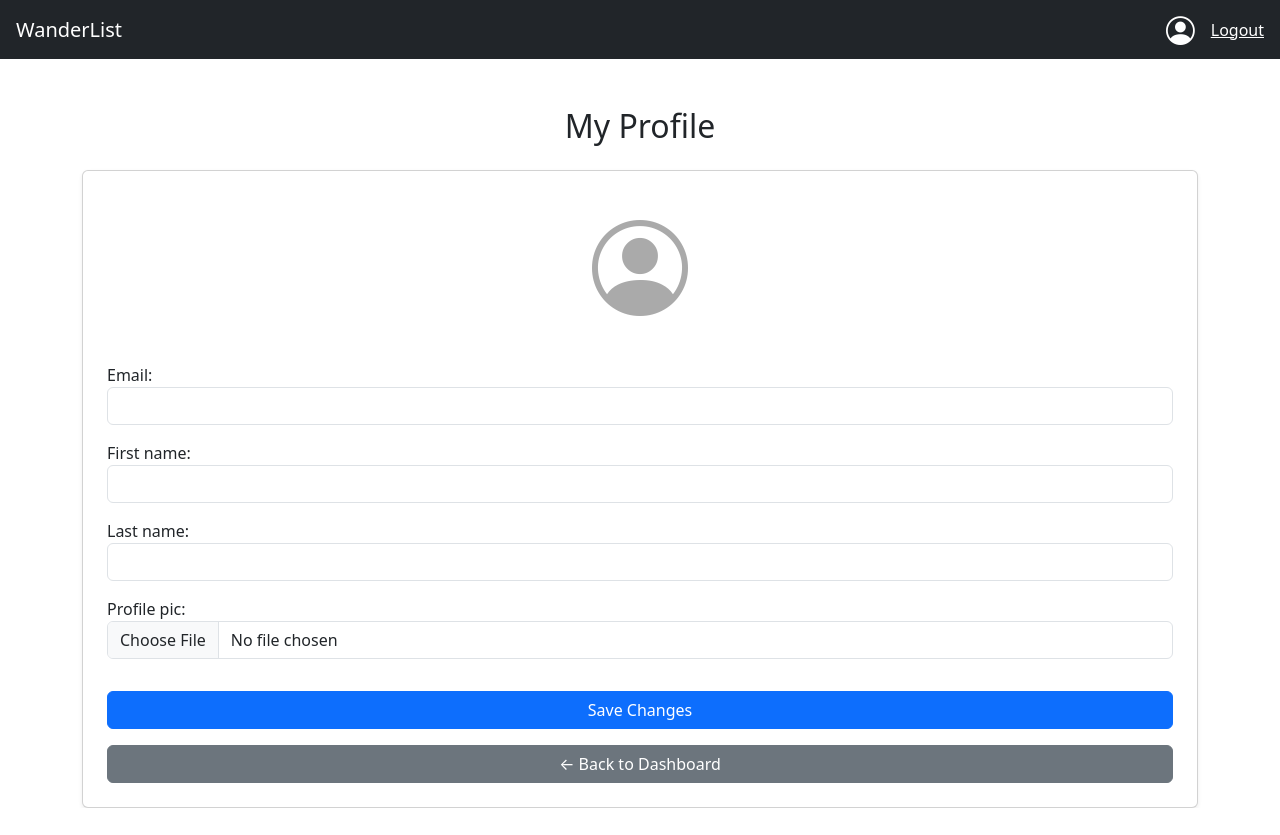
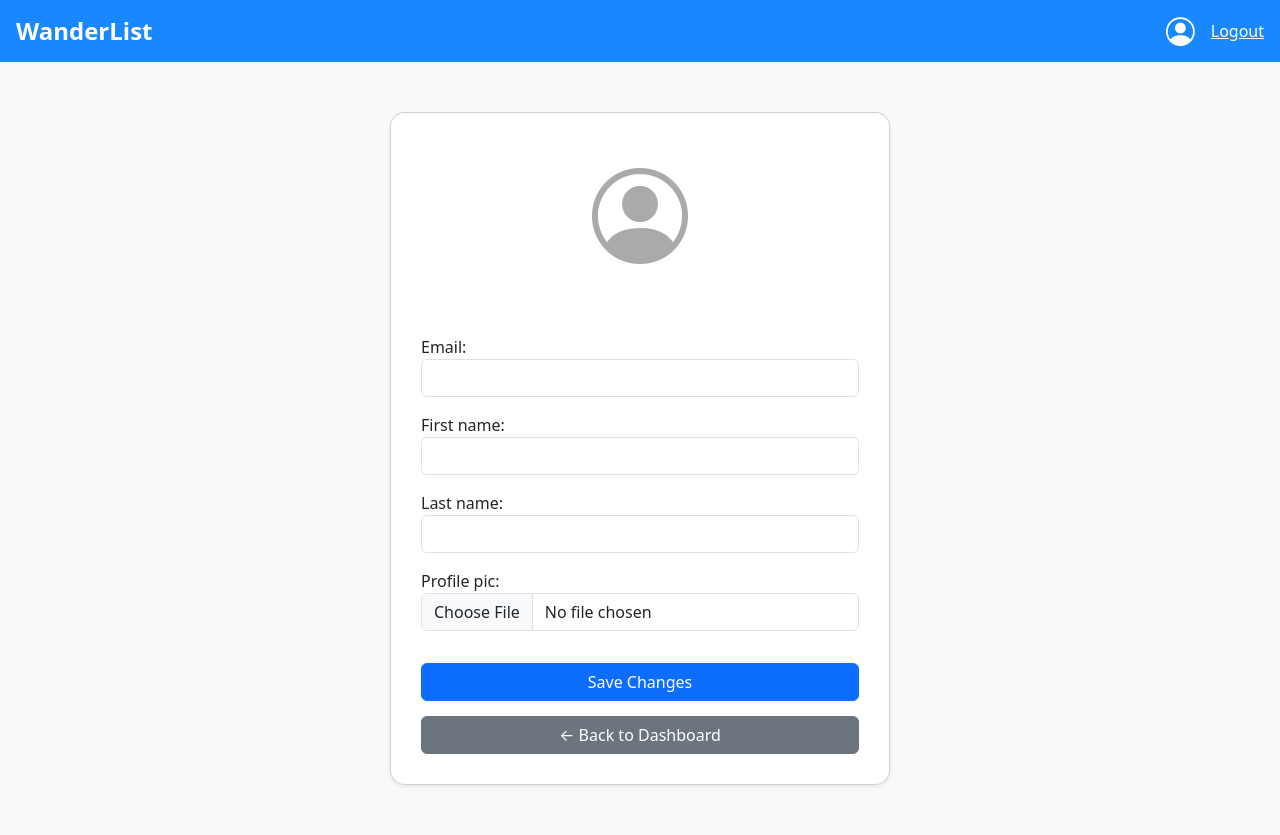
Before and after one commit to Dreee03/csit327-g2-WanderList, a Django app: template templates/profile.html in a window 1280 px wide. Before the commit the page ends 808 px from the top, so only its background shows below. Run offline with Django 4.2, Linux system fonts and the light colour scheme; the template is opened without the code that fills it: values that come from a table or form of the project are taken from there, others are empty; parts of the project's set-up code (start-up, migrations or seed data) failed here and were passed over.

Commit message:
Add profile picture to dashboard navbar and update profile UI

```diff
--- a/dashboard/views.py
+++ b/dashboard/views.py
@@ -11,8 +11,12 @@ def dashboard_view(request):
     username = request.session.get('logged_in_username', 'User')
     user_obj = SupabaseUser(username=username, is_authenticated=True)
 
+    # Retrieve or create profile record so the navbar can display the profile picture
+    profile, _ = UserProfile.objects.get_or_create(username=username)
+
     context = {
         'user': user_obj,
+        'profile': profile,  # include profile in context
     }
     return render(request, 'dashboard.html', context)
 
--- a/templates/profile.html
+++ b/templates/profile.html
@@ -6,14 +6,48 @@
   <title>User Profile - WanderList</title>
   <link rel="stylesheet" href="https://cdn.jsdelivr.net/npm/bootstrap@5.3.0/dist/css/bootstrap.min.css">
   <link rel="stylesheet" href="https://cdn.jsdelivr.net/npm/bootstrap-icons@1.10.5/font/bootstrap-icons.css">
+  <style>
+    body {
+      background-color: #f8f9fa;
+    }
+    .card {
+      max-width: 500px;
+      margin: 50px auto;
+      border-radius: 15px;
+      padding: 30px;
+    }
+    .profile-img {
+      width: 140px;
+      height: 140px;
+      object-fit: cover;
+      border-radius: 50%;
+      border: 3px solid #0d6efd;
+    }
+    .navbar {
+      background-color: #1988ff !important; /* restored to match original dashboard color */
+    }
+    .navbar-brand {
+      font-weight: bold;
+      font-size: 1.5rem;
+    }
+    h3 {
+      font-weight: 600;
+    }
+    form button {
+      font-weight: 500;
+    }
+    .btn-secondary {
+      margin-top: 15px;
+    }
+  </style>
 </head>
 <body>
-  <nav class="navbar navbar-expand-lg navbar-dark bg-dark px-3">
+  <nav class="navbar navbar-expand-lg navbar-dark px-3">
     <a class="navbar-brand" href="{% url 'dashboard' %}">WanderList</a>
     <div class="ms-auto d-flex align-items-center">
       <a href="{% url 'profile' %}" class="text-white mx-3" title="Profile">
         {% if profile.profile_pic %}
-          <img src="{{ profile.profile_pic.url }}" alt="Profile" class="rounded-circle" width="40" height="40">
+          <img src="{{ profile.profile_pic.url }}" alt="Profile" class="rounded-circle" width="45" height="45" style="object-fit: cover;">
         {% else %}
           <i class="bi bi-person-circle" style="font-size: 1.8rem;"></i>
         {% endif %}
@@ -22,17 +56,17 @@
     </div>
   </nav>
 
-  <div class="container mt-5">
-    <h2 class="text-center mb-4">My Profile</h2>
-
-    <div class="card shadow-sm p-4">
+  <div class="container">
+    <div class="card shadow-sm">
       <div class="text-center mb-4">
         {% if profile.profile_pic %}
-          <img src="{{ profile.profile_pic.url }}" alt="Profile Picture" class="rounded-circle" width="120" height="120">
+          <img src="{{ profile.profile_pic.url }}" alt="Profile Picture" class="profile-img">
         {% else %}
           <i class="bi bi-person-circle" style="font-size: 6rem; color: #aaa;"></i>
         {% endif %}
       </div>
+
+      <h3 class="text-center mb-4">{{ user.username }}</h3>
 
       <form method="POST" enctype="multipart/form-data">
         {% csrf_token %}
@@ -40,7 +74,7 @@
         <button type="submit" class="btn btn-primary w-100 mt-3">Save Changes</button>
       </form>
 
-      <a href="{% url 'dashboard' %}" class="btn btn-secondary w-100 mt-3">← Back to Dashboard</a>
+      <a href="{% url 'dashboard' %}" class="btn btn-secondary w-100">← Back to Dashboard</a>
     </div>
   </div>
 </body>
```
Also changed, not shown: templates/dashboard.html (+6 -2 lines).
